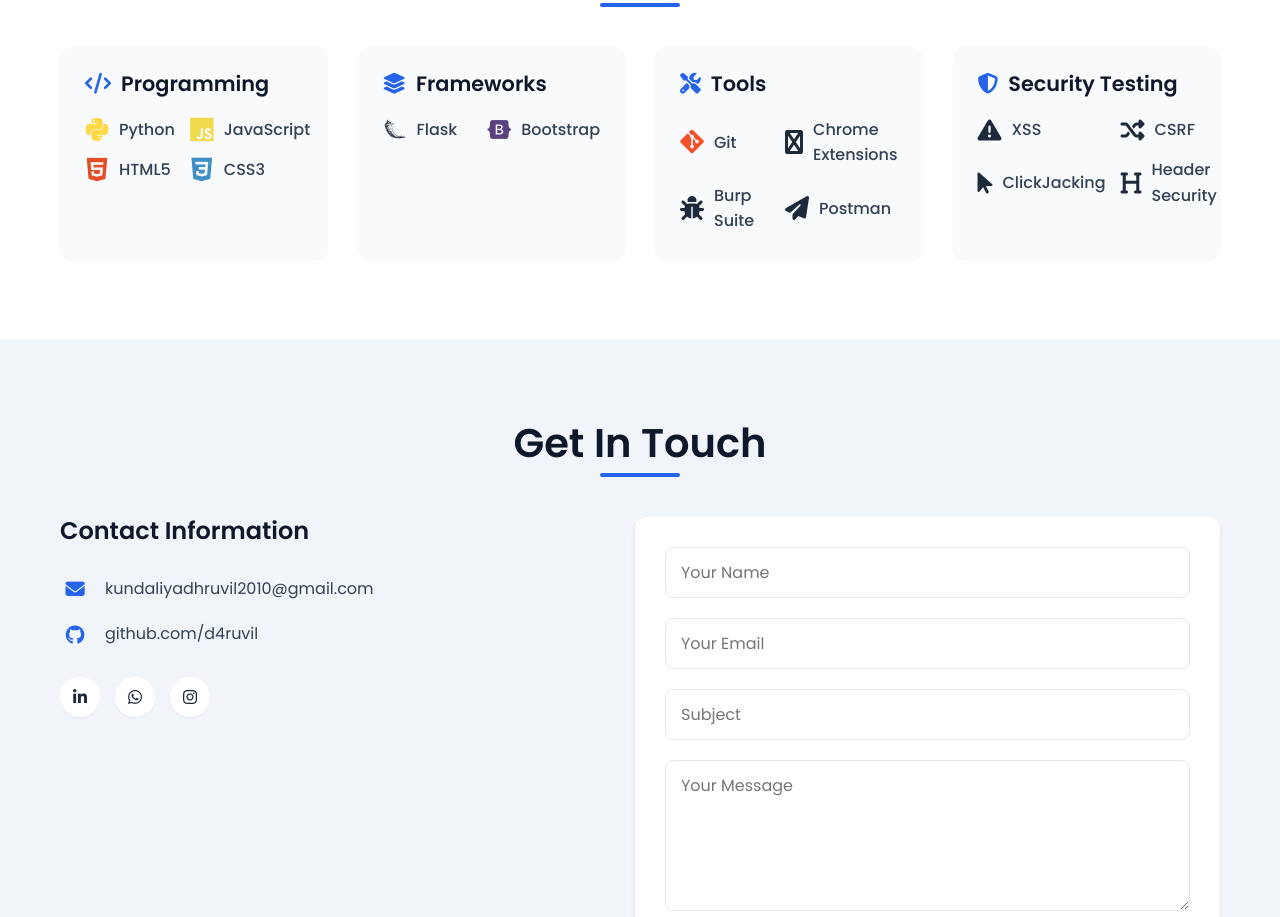
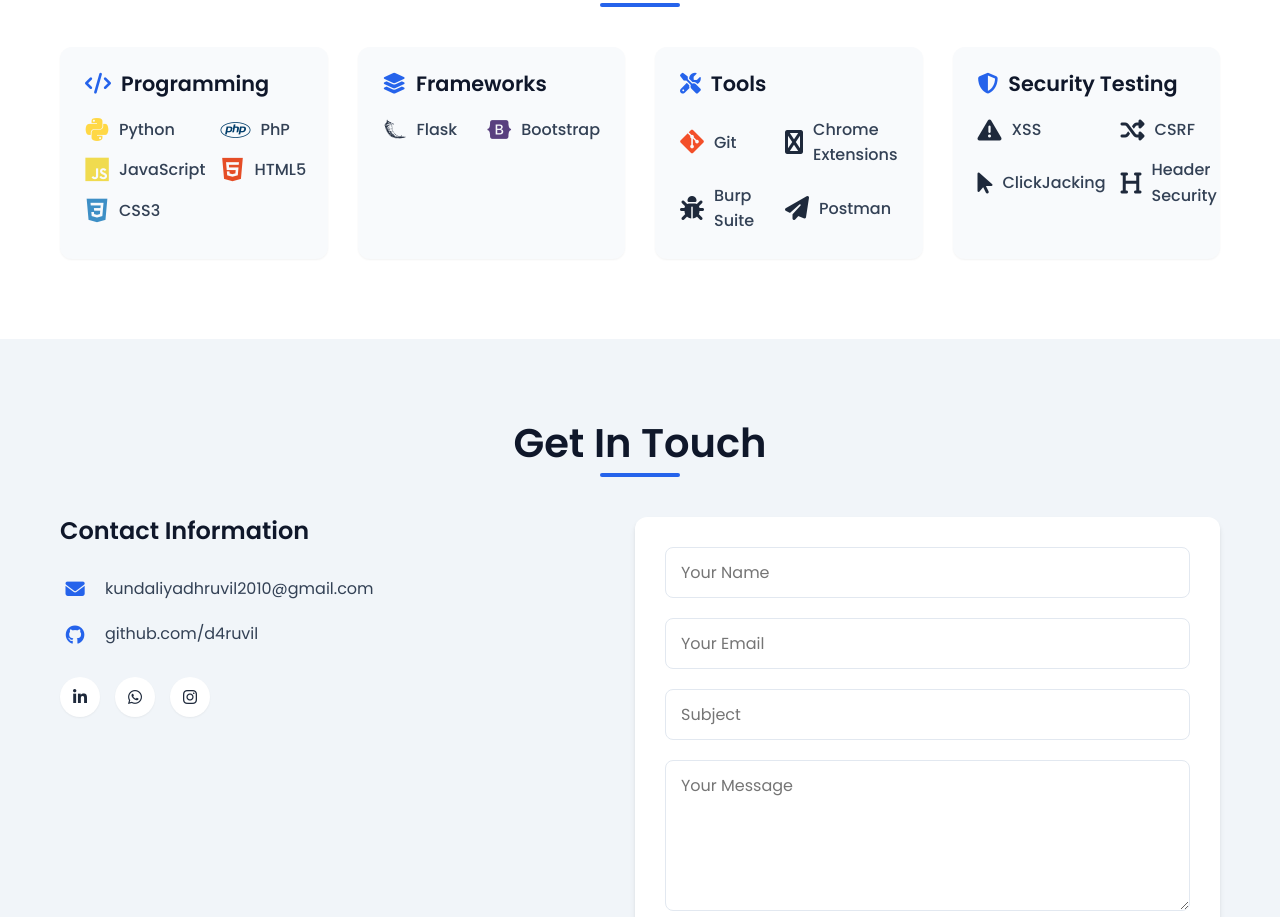
Before and after one commit to d4ruvil/portfolio, a plain HTML site: page index.html in a window 1280 px wide. Shown: the part 3609-4526 px from the top of the page. Drawn offline with nearby package versions, Linux system fonts and the light colour scheme.

Commit message:
Update index.html

```diff
--- a/index.html
+++ b/index.html
@@ -317,6 +317,10 @@
                             <i class="devicon-python-plain colored"></i>
                             <span>Python</span>
                         </div>
+                         <div class="skill-item">
+                            <i class="fa-brands fa-php" style="color: #013d6a;"></i>
+                            <span>PhP</span>
+                        </div>
                         <div class="skill-item">
                             <i class="devicon-javascript-plain colored"></i>
                             <span>JavaScript</span>
```
